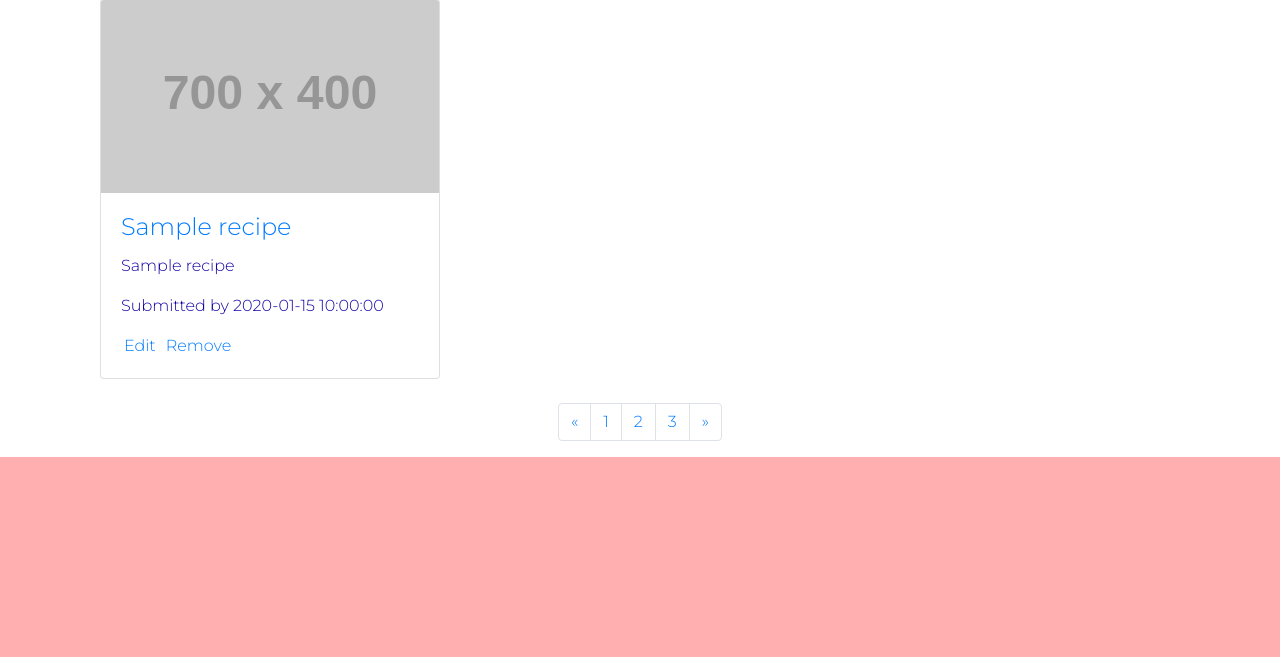
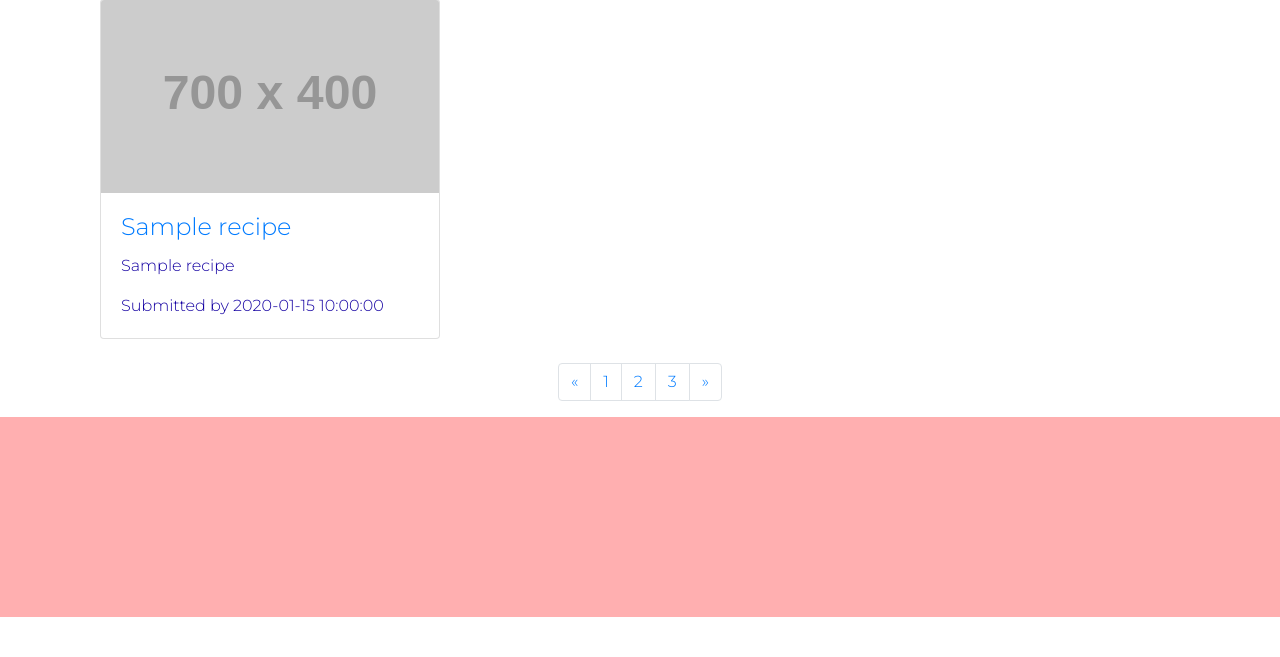
Before and after one commit to laura-ash/recipe-collection, a Flask app: page / in a window 1280 px wide. Shown: the part 331-988 px from the top of the page. After the commit the page ends 948 px from the top, so only its background shows below. Run offline with Flask 2, Linux system fonts and the light colour scheme; grey boxes labelled with a size stand in for pictures from a placeholder-image service; a database or web service that is not in the repository returns one stand-in record (values such as "Sample title"); some libraries are stand-ins or nearby versions.

Commit message:
Prevent user from editing other users recipes

```diff
--- a/templates/components/recipe.html
+++ b/templates/components/recipe.html
@@ -7,8 +7,10 @@
         </h4>
         <p class="card-text">{{recipe.category_name}}</p>
         <p class="card-text">Submitted by {{ recipe.created_by }}</p>
-        <a href="{{ url_for( 'edit_recipe', recipe_id=recipe._id )}}"  class="button">Edit</a>
-        <a href="#"  class="button">Remove</a>
+        {% if session.user|lower == recipe.created_by|lower %}
+            <a href="{{ url_for( 'edit_recipe', recipe_id=recipe._id )}}"  class="button">Edit</a>
+            <a href="#"  class="button">Remove</a>
+        {% endif %}
         </div>
     </div>
 </div>
```
